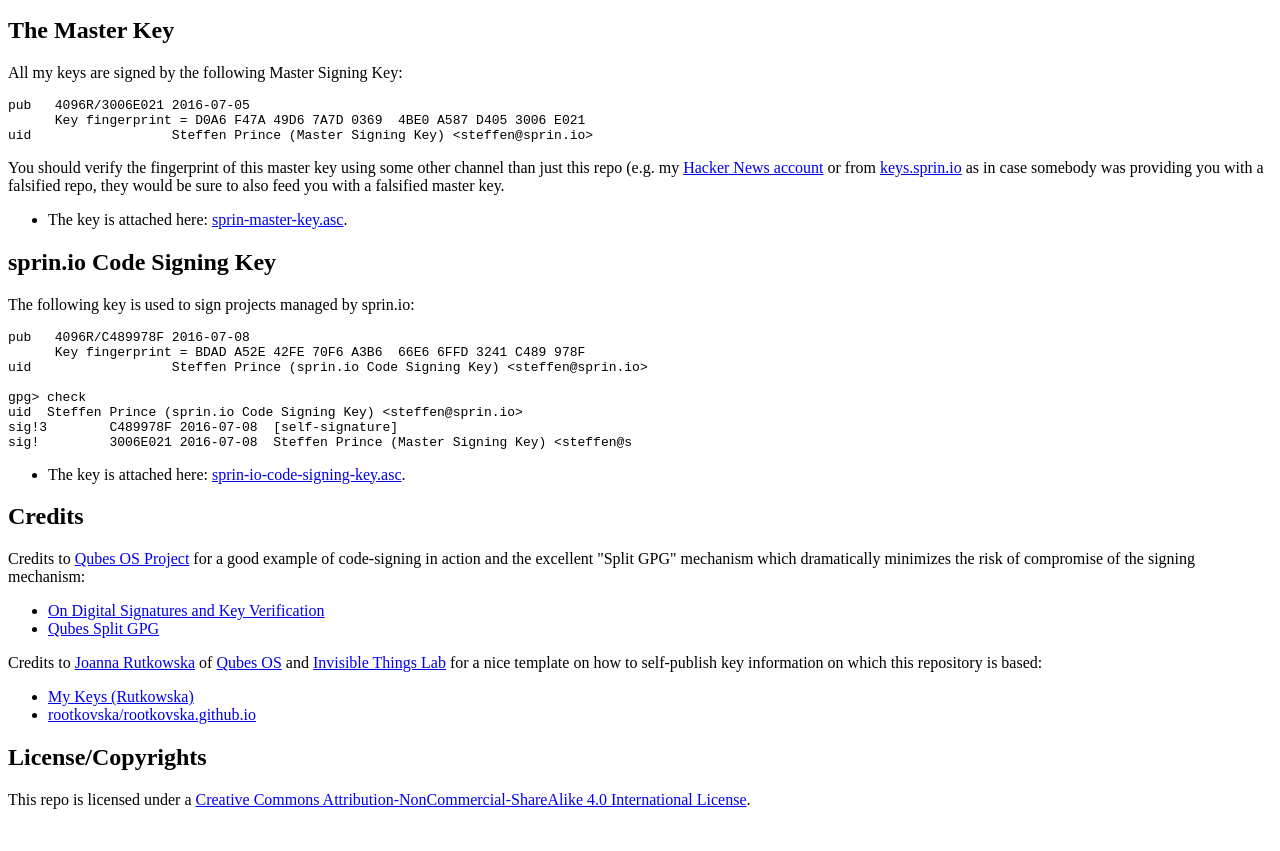
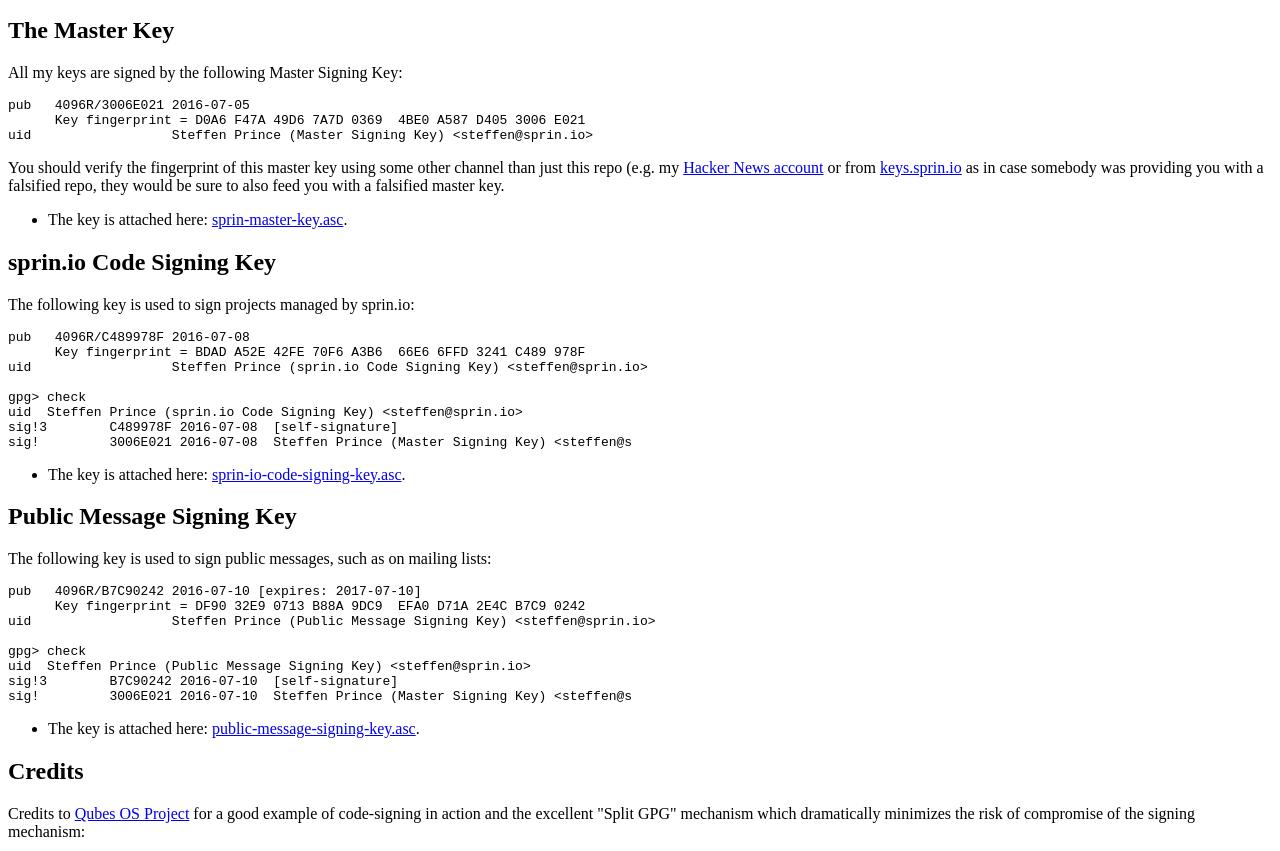
Before and after one commit to sprin/keys, a plain HTML site: page index.html in a window 1280 px wide. Shown: the part 101-952 px from the top of the page. Before the commit the page ends 926 px from the top, so only its background shows below. Drawn offline with Linux system fonts and the light colour scheme.

Commit message:
Add Public Message Signing Key

```diff
--- a/index.html
+++ b/index.html
@@ -57,6 +57,24 @@ sig!         3006E021 2016-07-08  Steffen Prince (Master Signing Key) &lt;steffe
 <li>The key is attached here: <a href="/keys/sprin-io-code-signing-key.asc">sprin-io-code-signing-key.asc</a>.</li>
 </ul>
 
+<h2>Public Message Signing Key</h2>
+
+<p>The following key is used to sign public messages, such as on mailing lists:</p>
+
+<pre><code>pub   4096R/B7C90242 2016-07-10 [expires: 2017-07-10]
+      Key fingerprint = DF90 32E9 0713 B88A 9DC9  EFA0 D71A 2E4C B7C9 0242
+uid                  Steffen Prince (Public Message Signing Key) &lt;steffen@sprin.io&gt;
+
+gpg&gt; check
+uid  Steffen Prince (Public Message Signing Key) &lt;steffen@sprin.io&gt;
+sig!3        B7C90242 2016-07-10  [self-signature]
+sig!         3006E021 2016-07-10  Steffen Prince (Master Signing Key) &lt;steffen@s
+</code></pre>
+
+<ul>
+<li>The key is attached here: <a href="/keys/public-message-signing-key.asc">public-message-signing-key.asc</a>.</li>
+</ul>
+
 <h2>Credits</h2>
 
 <p>Credits to <a href="https://www.qubes-os.org/">Qubes OS Project</a> for a good example of
```
Also changed, not shown: 2 other files.
